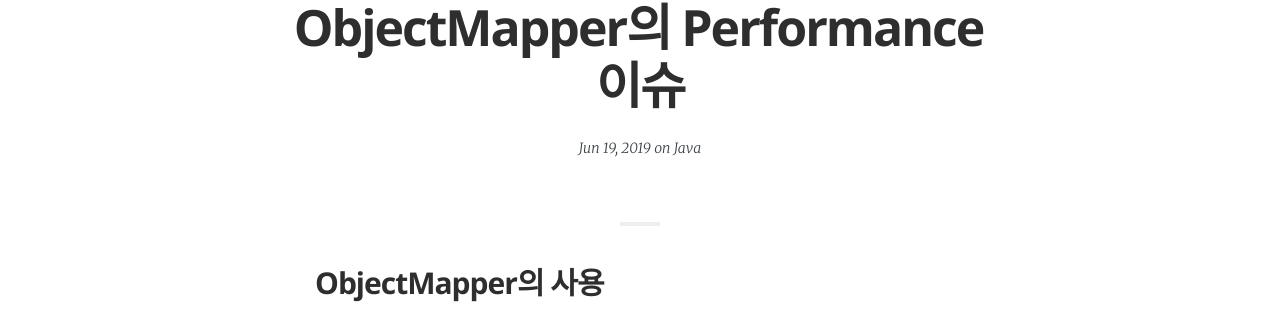
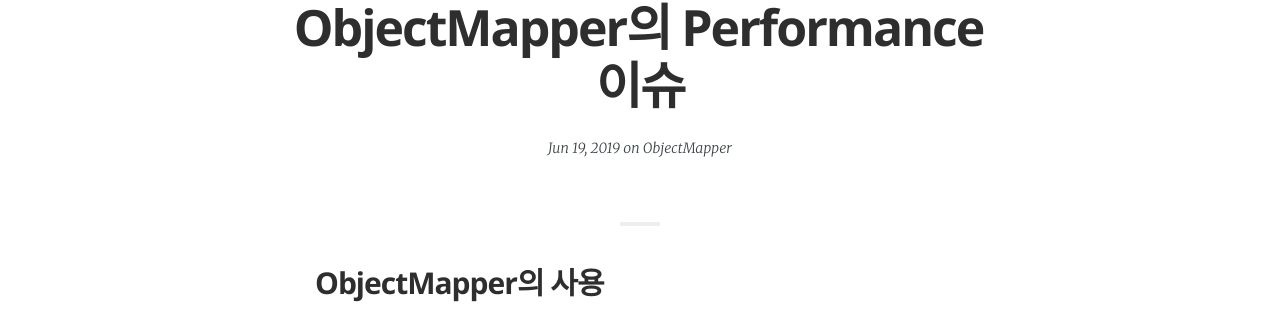
Before and after one commit to jwillmer/jekyllDecent, a Jekyll site: the page built from _posts/2019-06-19-JsonNode.md, in a window 1280 px wide. Shown: the part 339-666 px from the top of the page. Built offline with Jekyll 4.4.1, drawn with Linux system fonts in a browser that asks for light colours; some web fonts are replaced.

Commit message:
Update 2019-06-19-JsonNode.md

```diff
--- a/_posts/2019-06-19-JsonNode.md
+++ b/_posts/2019-06-19-JsonNode.md
@@ -2,8 +2,8 @@
 layout:            post
 title:             "ObjectMapper의 Performance 이슈"
 menutitle:         "ObjectMapper의 Performance 이슈"
-tags:              Java
-category:          ObjectMapper
+tags:              ObjectMapper
+category:          Java
 author:            geunyoung
 cover:             /assets/mountain-alternative-cover.jpg
 published:         true
```
